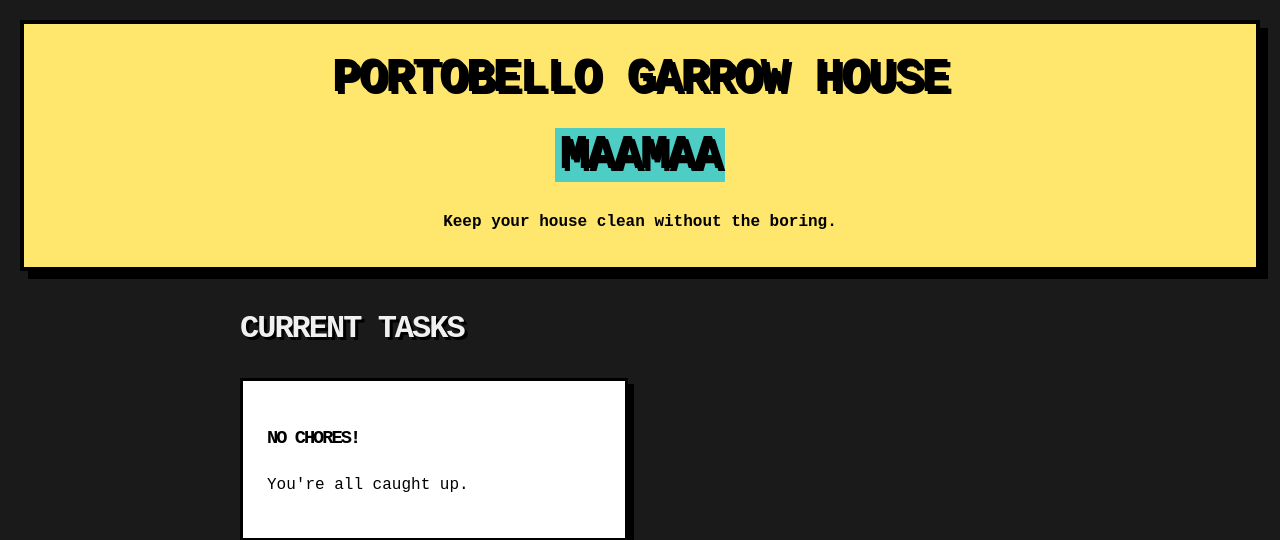
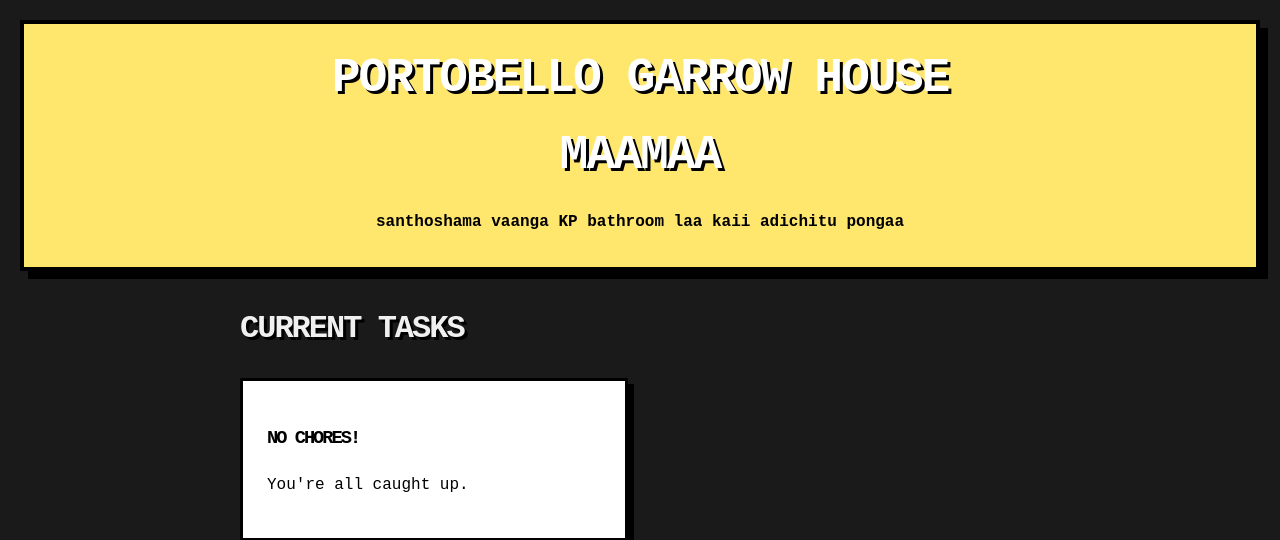
Before and after one commit to V1cky16112003/chore-manager, a Flask app: page / in a window 1280 px wide. Shown: the top 540 px of the page. Run offline with Flask 3, Linux system fonts and the light colour scheme; data comes from the database, SQL or seed files in the repository; data that the repository does not hold is empty; some libraries are stand-ins or nearby versions.

Commit message:
UI Update: White title text and custom tagline

```diff
--- a/static/style.css
+++ b/static/style.css
@@ -44,6 +44,7 @@ h3 {
 .funky-title {
     font-size: 3rem;
     margin: 0;
+    color: white;
     text-shadow: 3px 3px 0px var(--shadow-color);
 }
 
--- a/templates/base.html
+++ b/templates/base.html
@@ -11,8 +11,8 @@
 <body>
     <header class="funky-header">
         <div class="container">
-            <h1 class="funky-title">PORTOBELLO GARROW HOUSE <span class="highlight">MAAMAA</span></h1>
-            <p><strong>Keep your house clean without the boring.</strong></p>
+            <h1 class="funky-title">PORTOBELLO GARROW HOUSE MAAMAA</h1>
+            <p><strong>santhoshama vaanga KP bathroom laa kaii adichitu pongaa</strong></p>
         </div>
     </header>
 
```
